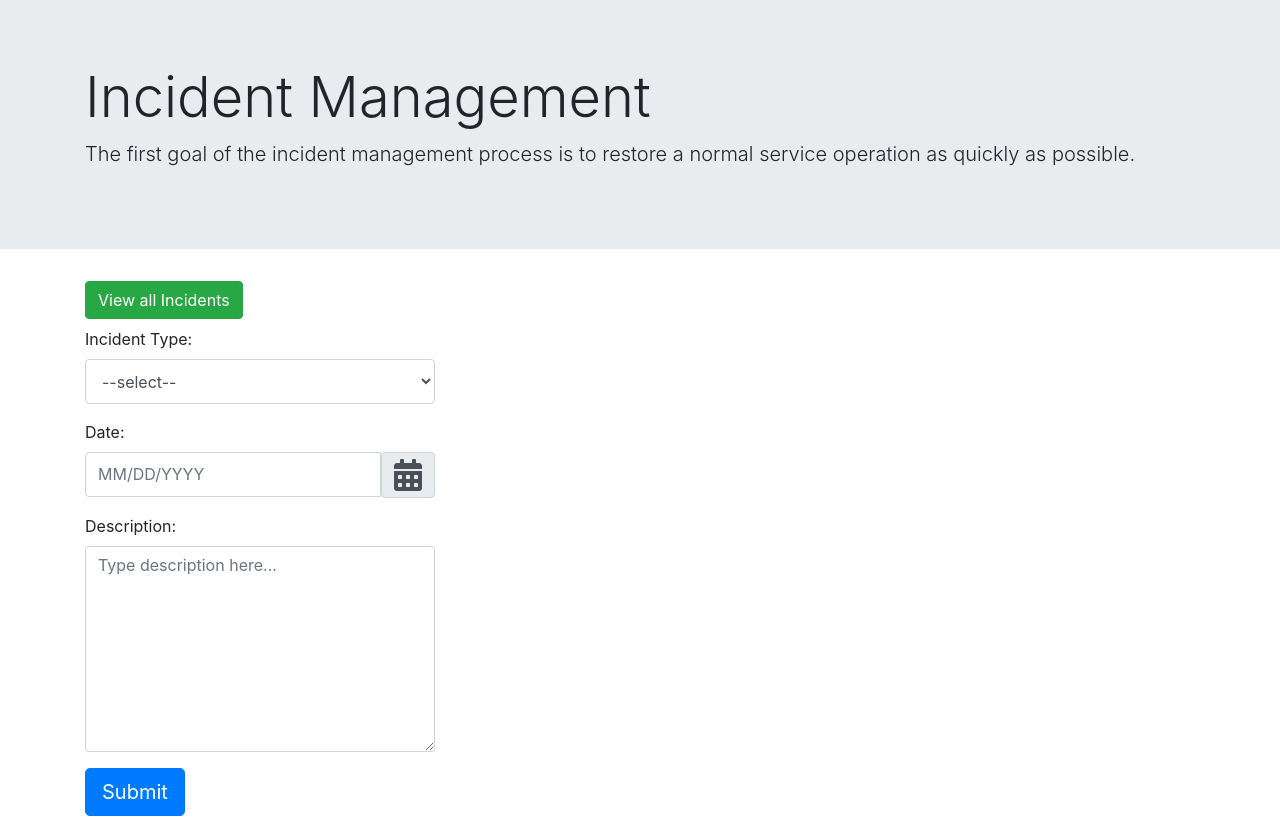
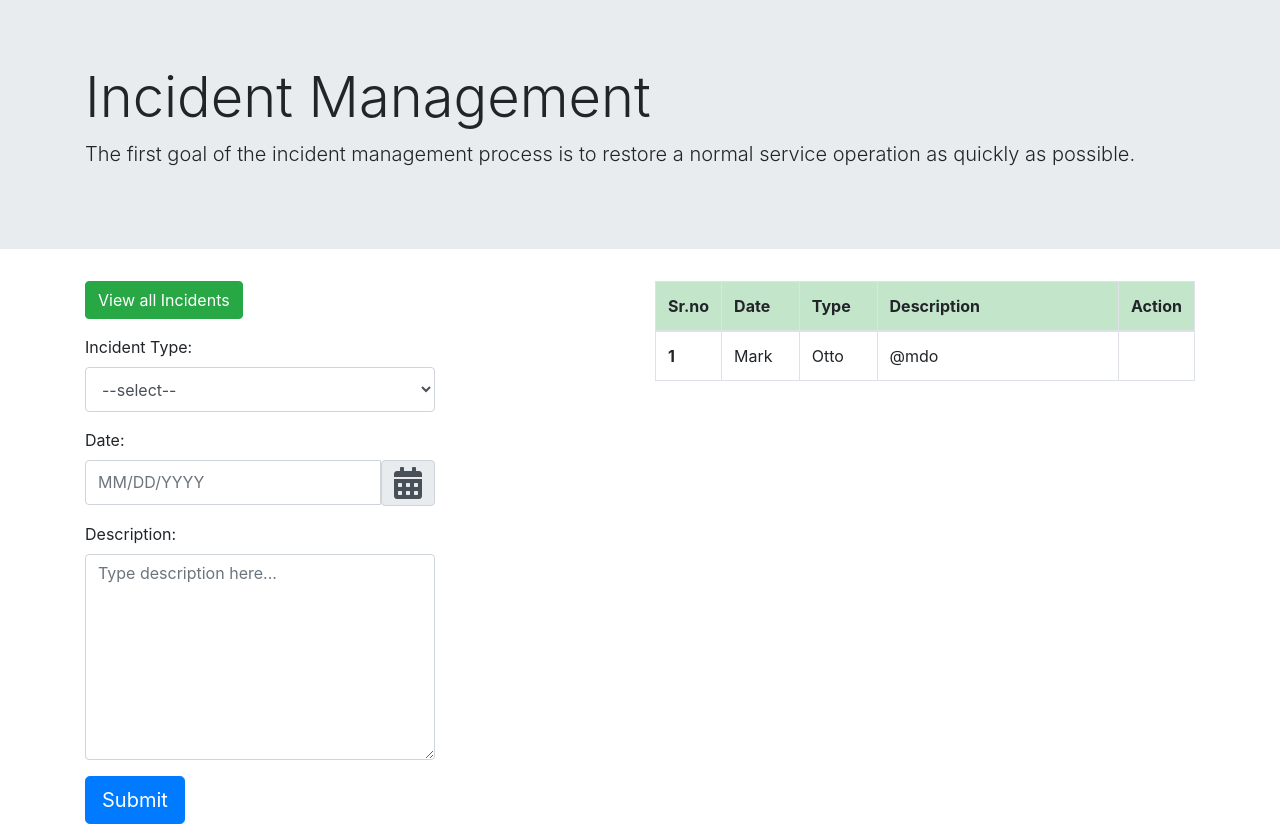
Before and after one commit to arjunlohera/incident_mgmt, a CodeIgniter app: page /incident_mgmt/index.php/incident/view in a window 1280 px wide. Run offline with CodeIgniter, Linux system fonts and the light colour scheme.

Commit message:
Table included for live insertion

```diff
--- a/application/helpers/index.html
+++ b/application/helpers/index.html
@@ -5,7 +5,7 @@
 </head>
 <body>
 
-<p>Directory access is forbidden.</p>
+<h1>Directory access is forbidden.</h1>
 
 </body>
 </html>
--- a/application/views/pages/all_incidents.php
+++ b/application/views/pages/all_incidents.php
@@ -1,7 +1,8 @@
 <div class="container">
     <div class="row mb-2">
         <div class="col">
-            <a class="btn btn-success" href="http://localhost/incident_mgmt/index.php/Incident/new_incident/" role="button">Add New Incident</a>
+            <a class="btn btn-success" href="http://localhost/incident_mgmt/index.php/Incident/new_incident/"
+                role="button">Add New Incident</a>
         </div>
     </div>
     <div class="row">
--- a/application/views/pages/new_incident.php
+++ b/application/views/pages/new_incident.php
@@ -1,28 +1,25 @@
 <div class="container">
-    <div class="row mb-2">
-        <div class="col">
-            <a class="btn btn-success" href="http://localhost/incident_mgmt/index.php/Incident/show_incidents/" role="button">View all Incidents</a>
-        </div>
-    </div>
-    <div class="row">
+    <div class="row justify-content-between">
         <div class="col-md-6 col-lg-4">
-
+            <a class="btn btn-success mb-3" href="http://localhost/incident_mgmt/index.php/Incident/show_incidents/"
+                role="button">View all Incidents</a>
             <div class="text-danger"><?php echo validation_errors(); ?></div>
             <?php $attributes = array('id' => 'myform');?>
             <?php echo form_open('Incident/new_incident', $attributes); ?>
             <div class="form-group">
                 <label for="type">Incident Type:</label>
                 <select class="form-control" id="type" style="height:2.8em" name="type">
-                <option value="">--select--</option>
+                    <option value="">--select--</option>
                     <option value="Accident">Accident</option>
                     <option value="Traffic Violation">Traffic Violation</option>
                     <option value="Others">Others</option>
                 </select>
             </div>
             <div class="form-group form_input">
-            <label for="incident_date">Date:</label>
+                <label for="incident_date">Date:</label>
                 <div class='input-group date' id='incident_date'>
-                    <input type='text' name="incident_date" class="form-control" style="height:2.8em" placeholder="MM/DD/YYYY"  />
+                    <input type='text' name="incident_date" class="form-control" style="height:2.8em"
+                        placeholder="MM/DD/YYYY" />
                     <div class="input-group-addon">
                         <span class="input-group-text fas fa-calendar-alt fa-2x"></span>
                     </div>
@@ -30,10 +27,32 @@
             </div>
             <div class="form-group">
                 <label for="description">Description:</label>
-                <textarea class="form-control" id="description" rows="8" maxlength="1000" name="description" placeholder="Type description here..." ></textarea>
+                <textarea class="form-control" id="description" rows="8" maxlength="1000" name="description"
+                    placeholder="Type description here..."></textarea>
             </div>
             <button type="submit" class="btn btn-primary btn-lg">Submit</button>
             </form>
         </div>
+        <div class="col-md-6 col-lg-6">
+            <table class="table table-bordered table-hover">
+                <thead class="table-success">
+                    <tr>
+                        <th style="width: 10%" scope="col">Sr.no</th>
+                        <th style="width: 15%" scope="col">Date</th>
+                        <th style="width: 15%" scope="col">Type</th>
+                        <th style="width: 50%" scope="col">Description</th>
+                        <th style="width: 10%" scope="col">Action</th>
+                    </tr>
+                </thead>
+                <tbody>
+                    <tr>
+                        <th scope="row">1</th>
+                        <td>Mark</td>
+                        <td>Otto</td>
+                        <td>@mdo</td>
+                    </tr>
+                </tbody>
+            </table>
+        </div>
     </div>
 </div>
```
Also changed, not shown: application/views/templates/header.php (+13 -8 lines), js/script.js (+9 -11 lines), application/controllers/Incident.php (line endings or trailing spaces), application/models/incident_model.php (line endings or trailing spaces). Lines whose indentation alone changed are shown as unchanged.
